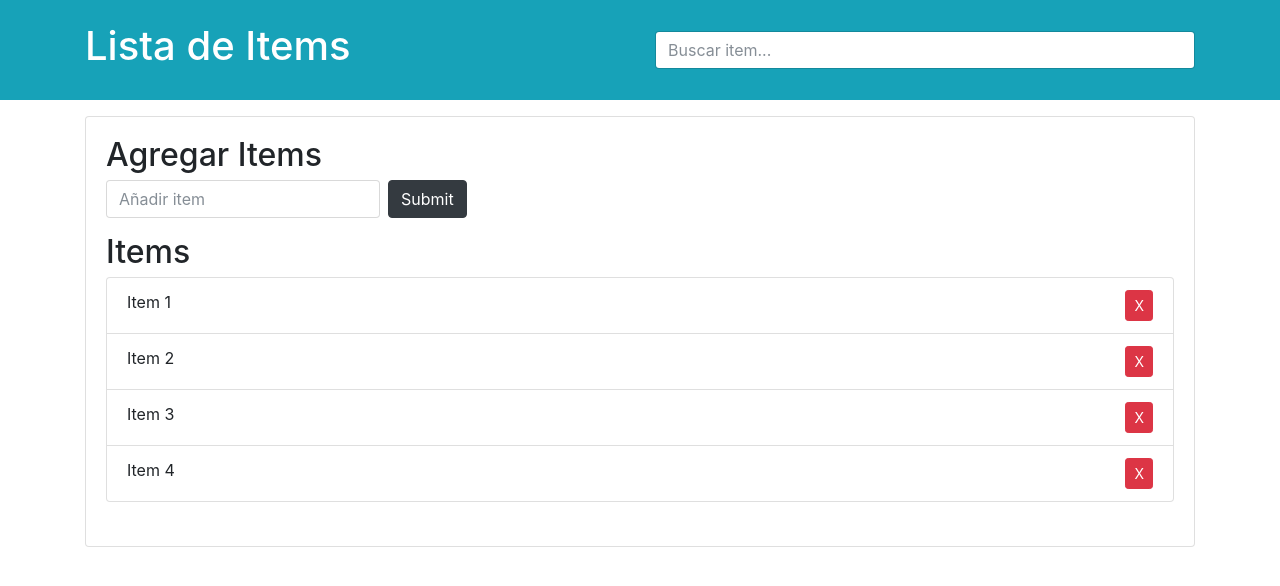
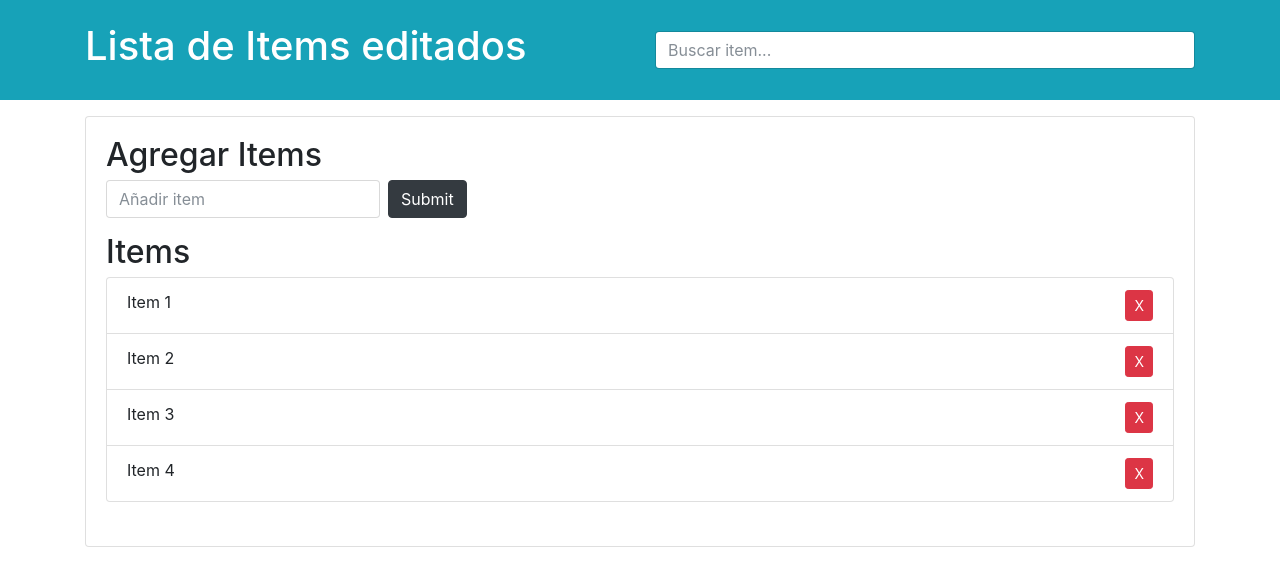
Before and after one commit to sSiL3M0N/JavaScriptEjercicios, a plain HTML site: page index.html in a window 1280 px wide. Drawn offline with nearby package versions, Linux system fonts and the light colour scheme.

Commit message:
Index Editar

```diff
--- a/index.html
+++ b/index.html
@@ -12,7 +12,7 @@
     <div class="container">
       <div class="row">
         <div class="col-md-6">
-            <h1 id="header-title">Lista de Items </h1>
+            <h1 id="header-title">Lista de Items editados</h1>
         </div>
         <div class="col-md-6 align-self-center">
           <input type="text" class="form-control" id="filtro"
```
